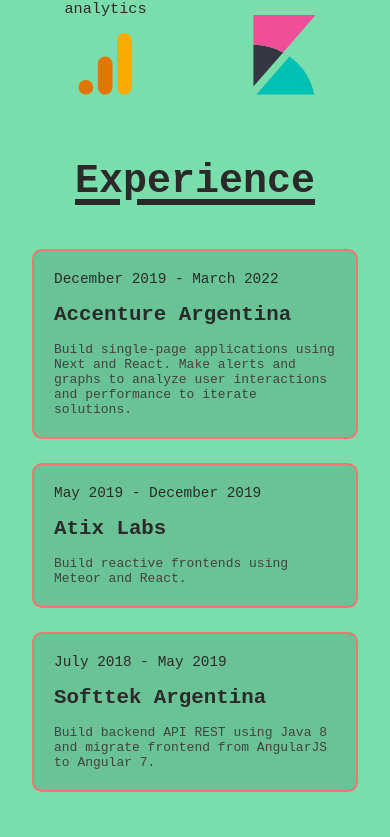
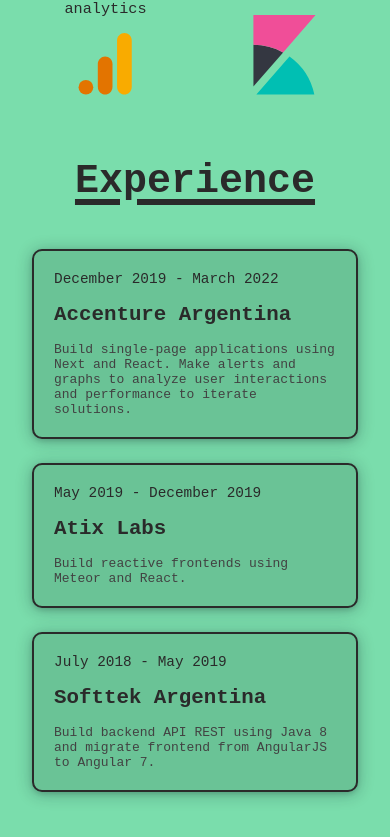
Before and after one commit to marinoalan/portfolio, a Next.js app: page / in a window 390 px wide. Shown: the part 2045-2882 px from the top of the page. Built offline with nearby package versions, Linux system fonts and the light colour scheme.

Commit message:
Responsive experience distance point

```diff
--- a/src/components/organisms/ExperienceSection.tsx
+++ b/src/components/organisms/ExperienceSection.tsx
@@ -26,12 +26,17 @@
       width: 2px;
       left: calc(50% - 1px);
       background-color: var(--lineColor);
+      background-color: #2a2a2a;
     }
   }
 `;
 
 const Li = styled.li`
-  border: 2px solid var(--lineColor);
+  border: 2px solid #2a2a2a;
+  border-radius: 10px;
+  box-shadow: rgb(14 30 37 / 12%) 0px 2px 4px 0px,
+    rgb(14 30 37 / 32%) 0px 2px 16px 0px;
+
   @media (prefers-color-scheme: light) {
     background-color: #6ac396;
   }
@@ -40,29 +45,30 @@
     background-color: #1e1e1e;
   }
 
-  border-radius: 10px;
-
   @media (min-width: 56.5rem) {
     position: relative;
     width: calc(50% - 0.9375rem);
+    width: calc(50% - 15px);
     &:after {
       content: "";
       position: absolute;
-      height: 12px;
-      width: 12px;
+      height: 10px;
+      width: 10px;
       border-radius: 50%;
-      background-color: var(--fontColor);
-      top: -12px;
+      top: -13px;
+      background-color: var(--lineColor);
+      border: 2px solid #2a2a2a;
     }
 
     &:nth-child(even) {
-      margin-left: 50%;
-      transform: translateX(0.9375rem);
+      // margin-left: 50%;
+      // transform: translateX(0.9375rem);
+      margin-left: calc(50% + 11px);
       border-radius: 0 10px 10px 10px;
 
       &:after {
         left: 0;
-        transform: translateX(-23px);
+        transform: translateX(-20px);
       }
     }
 
@@ -71,7 +77,7 @@
 
       &:after {
         right: 0;
-        transform: translateX(19px);
+        transform: translateX(20px);
       }
     }
   }
```
